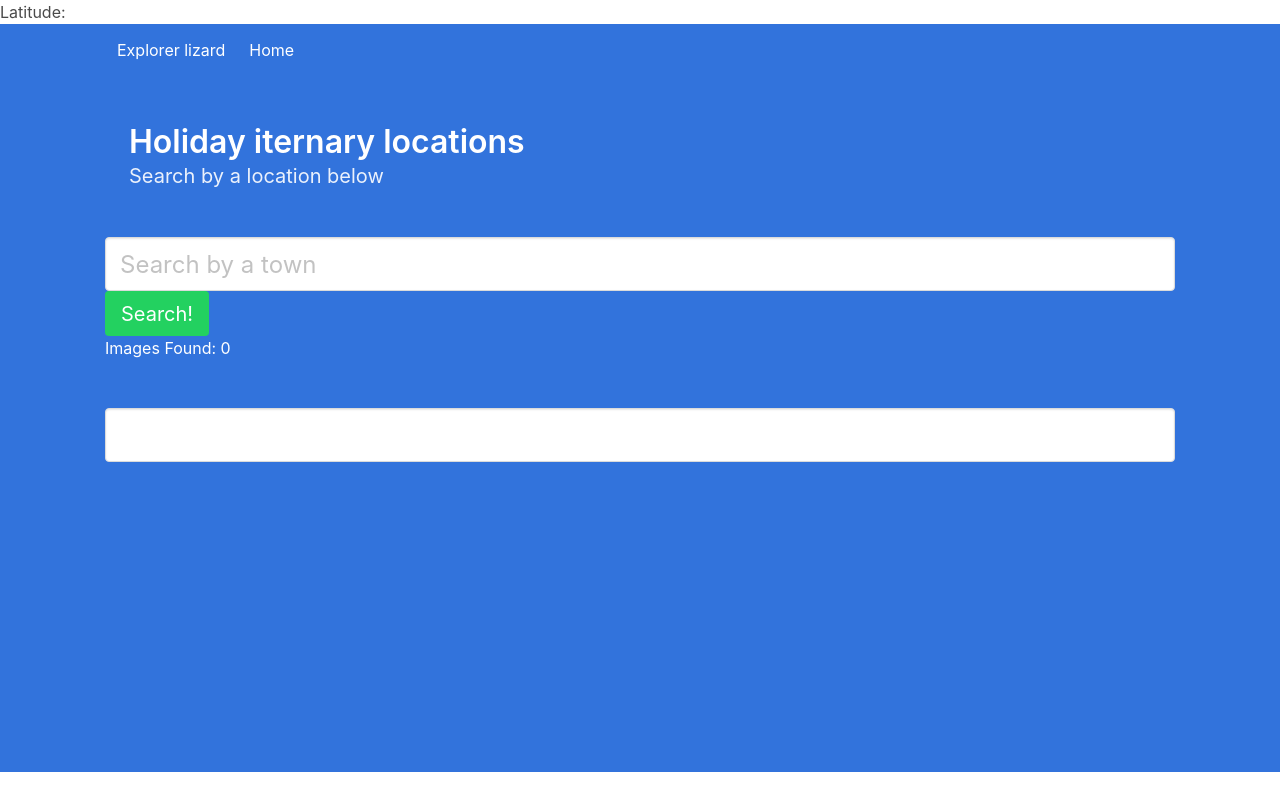
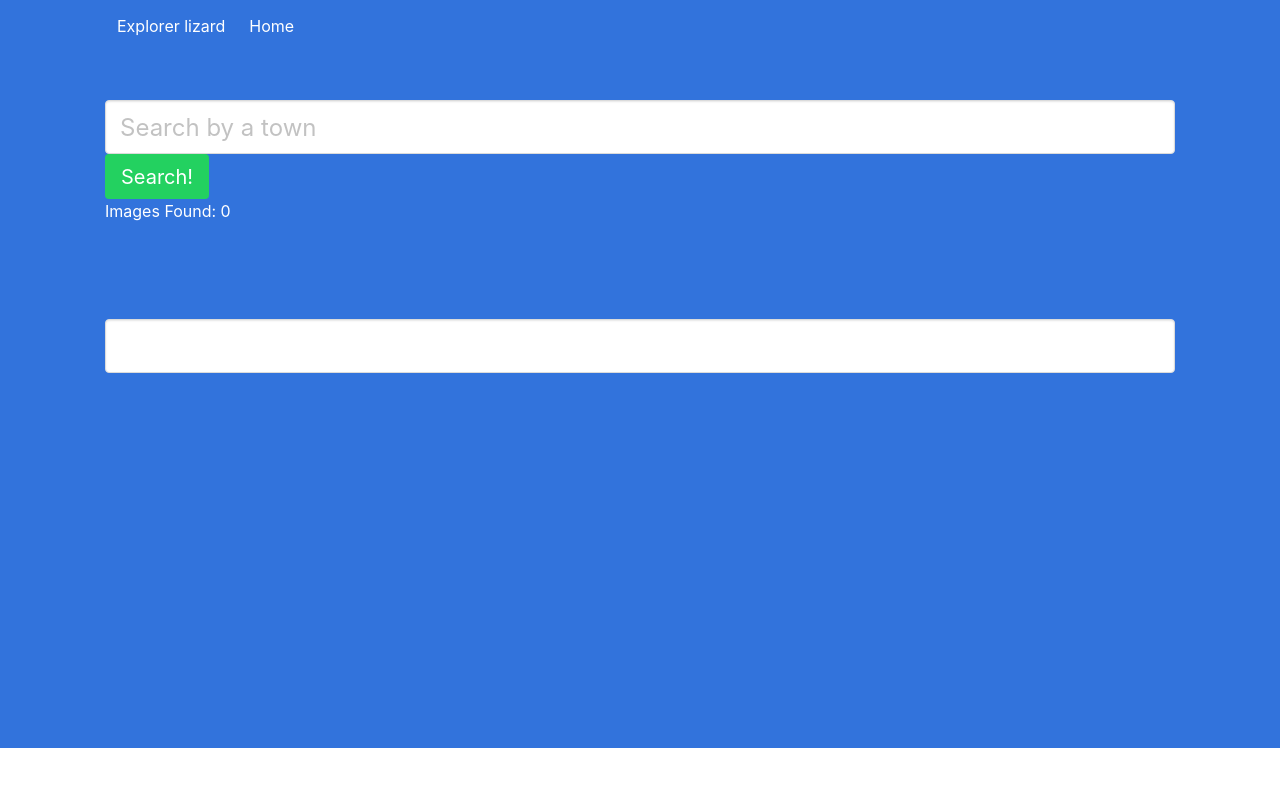
Before and after one commit to MagickLizard/travel-frontend, a React (Create React App) app: page / in a window 1280 px wide. Built offline with nearby package versions, Linux system fonts and the light colour scheme.

Commit message:
cleanup and set search props and state

```diff
--- a/src/components/App.js
+++ b/src/components/App.js
@@ -3,35 +3,34 @@ import React from "react";
 import "./App.css";
 import Spinner from "./Spinner/Spinner";
 import Header from "./Header/Header";
-import Hero from "./Hero/Hero";
-import SearchBar from "./SearchBar/SearchBar";
+import SearchBarImages from "./SearchBarImages/SearchBarImages";
 import unsplash from "../api/unsplash";
 import ImageList from "./ImageList/ImageList";
 import geoLocationSearch from "../api/exploreNearbyGeo";
 import unirestNearbyApi from "../api/unirestNearby";
-import StringByLatApi from "../api/stringToLatitude";
+import stringByLatApi from "../api/stringToLatitude";
+import SearchBar from "./SearchBar/SearchBar";
 import Axios from "axios";
 
 class App extends React.Component {
-  state = { lat: null, images: [], city: [] };
+  state = { lat: null, images: [], city: [], geoData: [], searchTerm: '' };//Always make sure the state from the child and parent are matching otherwise error
   componentDidMount() {}
   searchByCity = async term => {
-    unirestNearbyApi.get('')
-    .then(response => {
-      console.log('response', response)
-    })
+    unirestNearbyApi.get("").then(response => {
+      console.log("response", response);
+    });
   };
   cityNameToLatitude = async term => {
-    StringByLatApi.get('')
-    .then(response => {
-      console.log('response>>>', response.data.Results)
-    })
-  }
+    console.log('this ', term)
+    stringByLatApi.get("").then(response => {
+      this.setState({ geoData: response.data.Results });
+      console.log("response>>>", response.data.Results);
+    });
+  };
   autoSuggestSearch = async term => {
-    geoLocationSearch.get('')
-    .then(response => {
-      console.log('response', response.data.results.items)
-    })
+    geoLocationSearch.get("").then(response => {
+      console.log("response", response.data.results.items);
+    });
   };
   componentDidUpdate() {
     return <section location={this.state.lat}> Latitude:</section>;
@@ -53,22 +52,21 @@ class App extends React.Component {
   render() {
     return (
       <div>
-        {this.componentDidUpdate()}
         <section className="hero background-home is-link is-fullheight-with-navbar">
           <div className="container">
             <Header />
             <section>
-              <Hero />
+              <br />
+              <br />
               <div className="container">
-                <SearchBar onSubmit={this.onSearchSubmit} />
+                <SearchBarImages onSubmit={this.onSearchSubmit} />
                 <div className="container">
                   Images Found: {this.state.images.length}
                 </div>
                 <ImageList images={this.state.images}> </ImageList>
-                <input
-                  className="input is-large"
-                  onChange={this.cityNameToLatitude}
-                />
+                <br />
+                <br />
+                <SearchBar onSubmit={this.cityNameToLatitude} />
                 <div className="container"> {this.state.city}</div>
               </div>
             </section>
--- a/src/components/Hero/Hero.jsx
+++ /dev/null
@@ -1,17 +0,0 @@
-import React, { Component } from "react";
-
-class Hero extends Component {
-  render() {
-    return (
-      <section className="hero">
-        <div className="hero-body">
-          <div className="container">
-            <h1 className="title">Holiday iternary locations </h1>
-            <h2 className="subtitle">Search by a location below</h2>
-          </div>
-        </div>
-      </section>
-    );
-  }
-}
-export default Hero;
--- a/src/components/SearchBar/SearchBar.jsx
+++ b/src/components/SearchBar/SearchBar.jsx
@@ -1,50 +1,28 @@
 import React, { Component } from "react";
 
 class SearchBar extends Component {
-  state = { term: "", city: [] };
+  state = { searchTerm: "", latitude: [], longitude: [] };
 
-  onInputChange(event) {
-    console.log("event", event.target.value);
-  }
-  onInputClick = () => {
-    console.log("Input was clicked");
+  handlingString = async event => {
+    console.log("event hanle>>", event.target.value);
+     this.setState({searchTerm: event.target.value});
   };
-  onFormSubmit = event => {
-    console.log('form submit props', this.props)
-    this.props.onSubmit(this.state.term); //this.props.onSubmit is the function in app onSubmit() and the state is the value in the input field below.
+  onSubmitFunc = async event => {
     event.preventDefault();
+    console.log('this.state.searchTerm', this.state.searchTerm)
+    this.props.onSubmit(this.state.searchTerm);
+    console.log("blah", this.state);
   };
-  onSearchLocation = event => {
-    console.log('event',event)
-    console.log('props>>>', this.props)
-    this.props.onChange(this.state.term);
-  };
+
   render() {
     return (
-      <div>
-        <form onSubmit={this.onFormSubmit}>
-          <div className="field">
-            <div className="control">
-              <input
-                value={this.state.term}
-                onChange={event => this.setState({ term: event.target.value })}
-                className="input is-large"
-                type="text"
-                placeholder="Search by a town"
-              />
-              <div className="container">
-              <button
-                className="button is-success is-medium"
-                onChange={event => console.log("input was clicked", event)}
-              >
-                Search!
-              </button>
-              {/* <button className="container" onChange={this.onSearchLocation}> </button> */}
-              </div>
-            </div>
-          </div>
-        </form>
-      </div>
+      <form onSubmit={this.onSubmitFunc}>
+        <input
+          value={this.state.searchTerm}
+          onChange={this.handlingString}
+          className="input is-large"
+        />
+      </form>
     );
   }
 }
--- /dev/null
+++ b/src/components/SearchBarImages/SearchBarImages.jsx
@@ -0,0 +1,51 @@
+import React, { Component } from "react";
+
+class SearchBarImages extends Component {
+  state = { term: "", city: [] };
+
+  onInputChange(event) {
+    console.log("event", event.target.value);
+  }
+  onInputClick = () => {
+    console.log("Input was clicked");
+  };
+  onFormSubmit = event => {
+    console.log('form submit props', this.props)
+    this.props.onSubmit(this.state.term); //this.props.onSubmit is the function in app onSubmit() and the state is the value in the input field below.
+    event.preventDefault();
+  };
+  onSearchLocation = event => {
+    console.log('event',event)
+    console.log('props>>>', this.props)
+    this.props.onChange(this.state.term);
+  };
+  render() {
+    return (
+      <div>
+        <form onSubmit={this.onFormSubmit}>
+          <div className="field">
+            <div className="control">
+              <input
+                value={this.state.term}
+                onChange={event => this.setState({ term: event.target.value })}
+                className="input is-large"
+                type="text"
+                placeholder="Search by a town"
+              />
+              <div className="container">
+              <button
+                className="button is-success is-medium"
+                onChange={event => console.log("input was clicked", event)}
+              >
+                Search!
+              </button>
+              {/* <button className="container" onChange={this.onSearchLocation}> </button> */}
+              </div>
+            </div>
+          </div>
+        </form>
+      </div>
+    );
+  }
+}
+export default SearchBarImages;
--- a/src/components/header/Header.jsx
+++ b/src/components/header/Header.jsx
@@ -1,4 +1,4 @@
-import logo from '../../logo.svg';
+
 import React, { Component } from 'react';
 class Header extends Component {
   render() {
```
Also changed, not shown: src/components/Card/Card.jsx (deleted, +0 -34 lines), src/components/CardInfo/CardInfo.jsx (deleted, +0 -39 lines), src/components/SearchBar/searchBar.css (deleted), src/components/SearchBarImages/searchBarImages.css (added), src/logo.svg (deleted).
